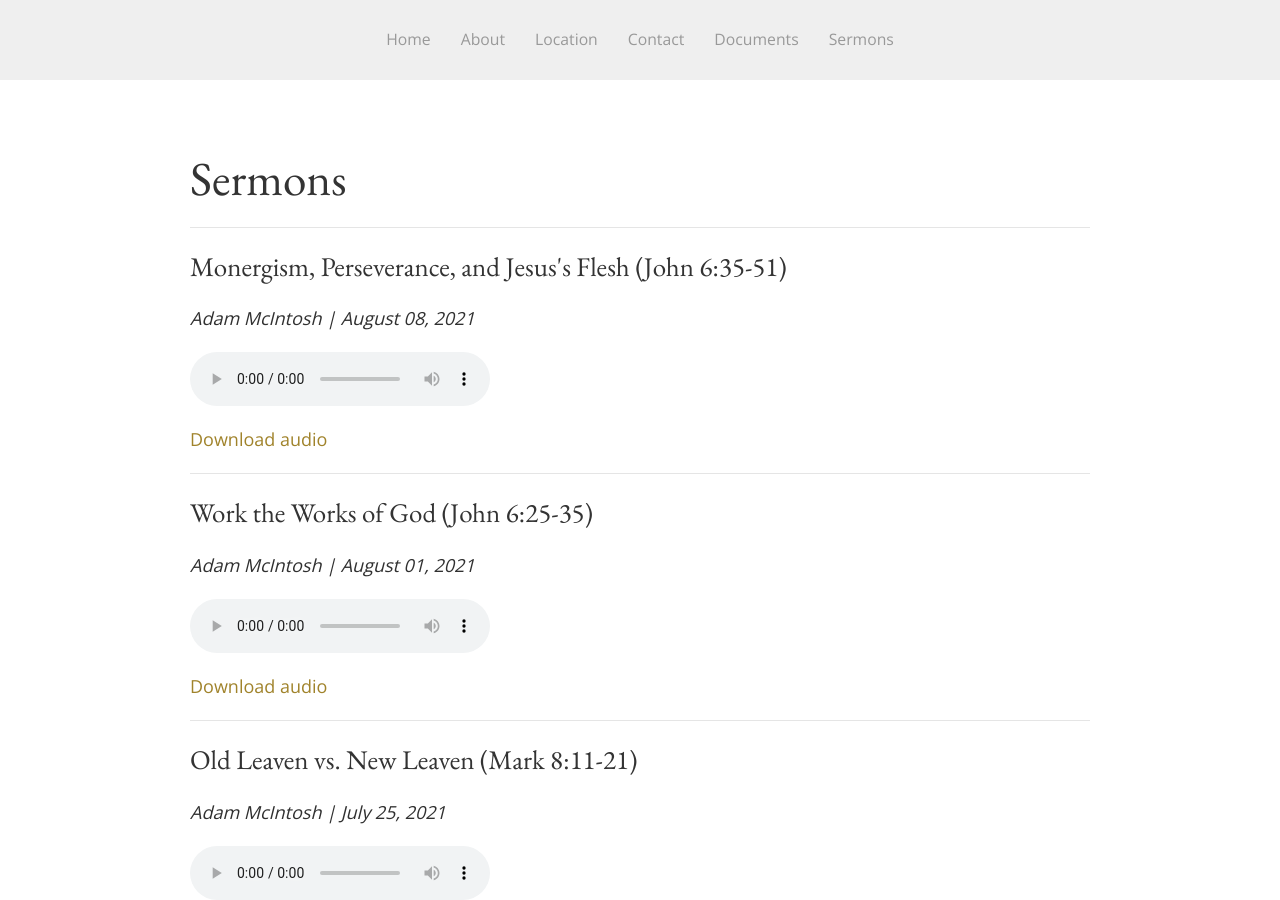
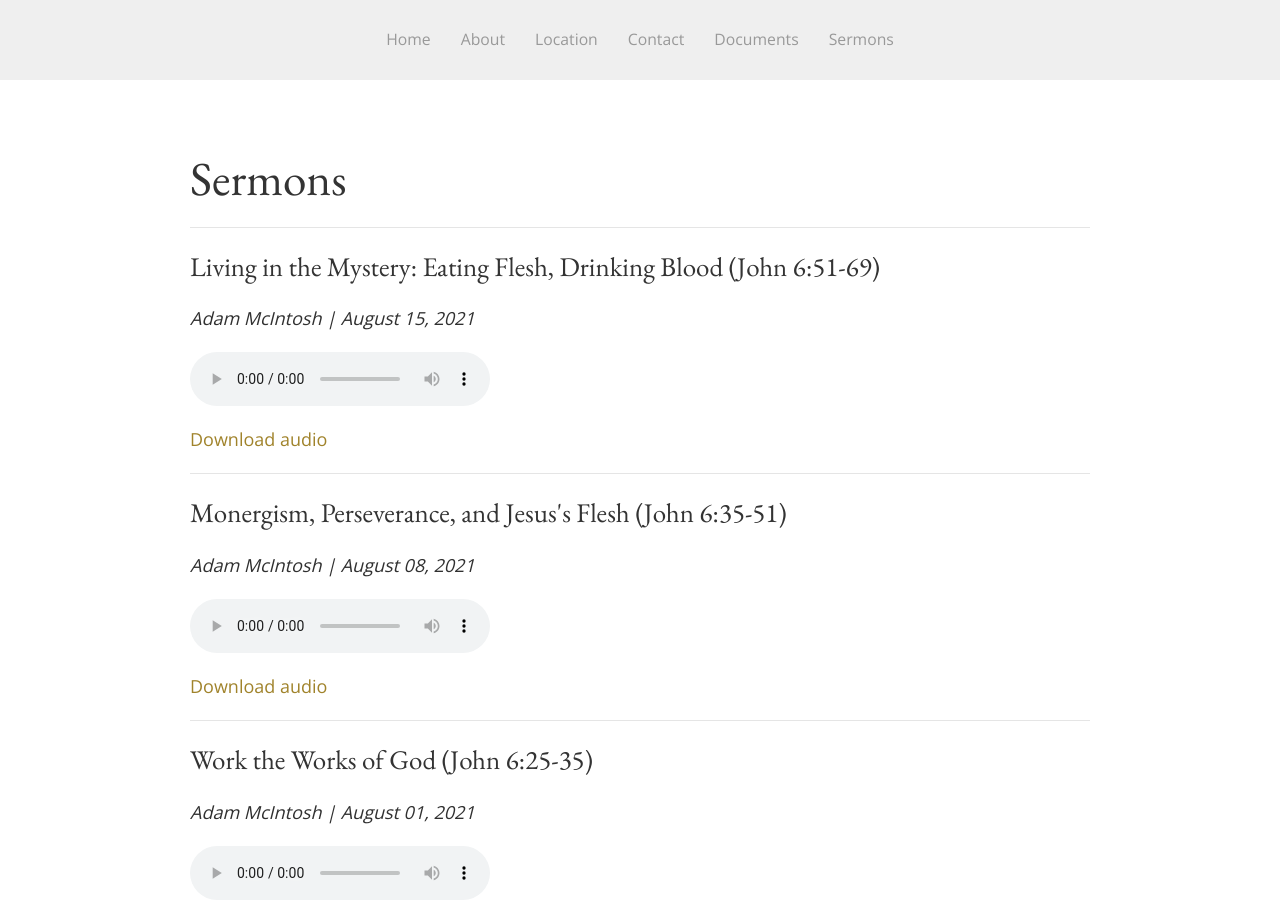
Before and after one commit to SaintDavidsChurch/website, a Jekyll site: the page built from sermons.html, in a window 1280 px wide and 900 px high. Built offline with Jekyll 4.4.1, drawn with Linux system fonts in a browser that asks for light colours.

Commit message:
Updated by InferCMS

```diff
--- a/_data/sermons.yml
+++ b/_data/sermons.yml
@@ -154,3 +154,7 @@
   date: '2021-08-08'
   preacher: Adam McIntosh
   audio_file: https://saintdavids.church/assets/sermons/2021/August/Adam-McIntosh_Aug8-2021_John6.35-51.mp3
+- title: 'Living in the Mystery: Eating Flesh, Drinking Blood (John 6:51-69)'
+  date: '2021-08-15'
+  preacher: Adam McIntosh
+  audio_file: https://saintdavids.church/assets/sermons/2021/August/Adam-McIntosh_Aug15-2021_John6.51-69.mp3
```
